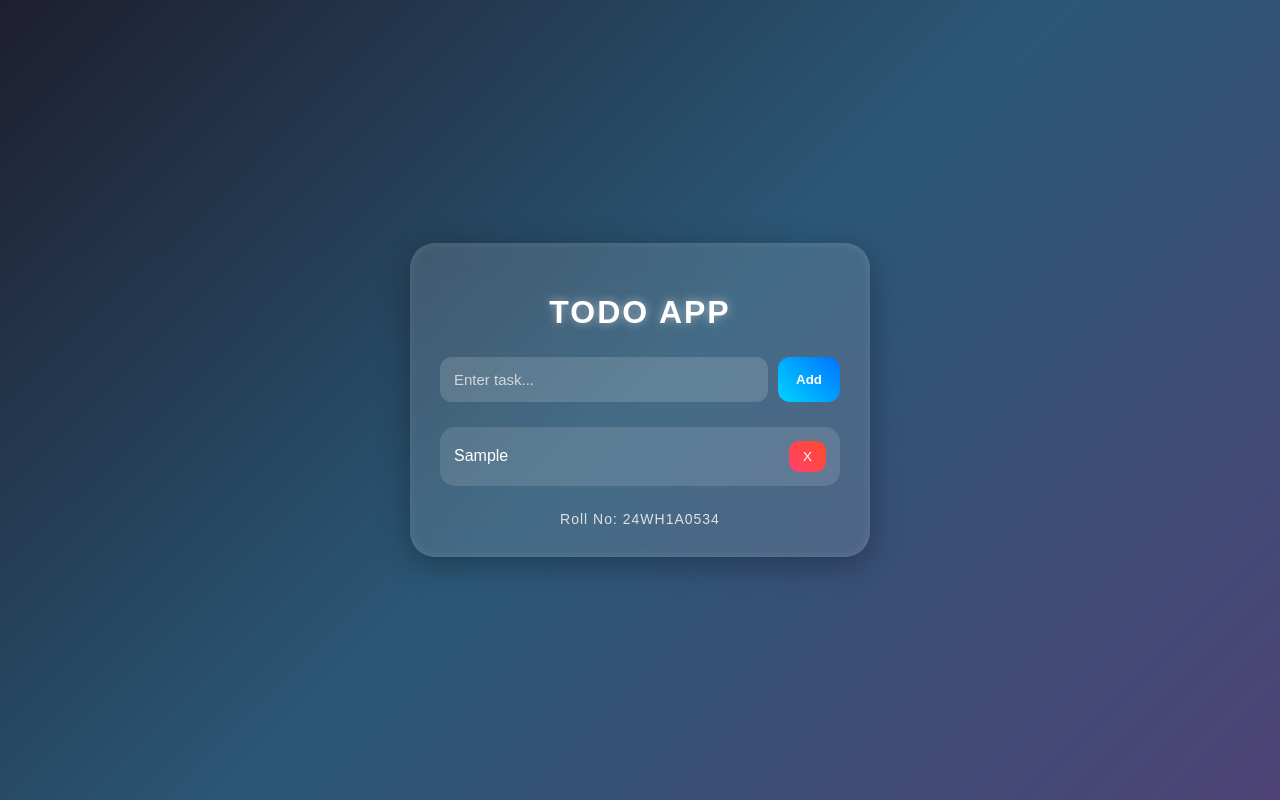
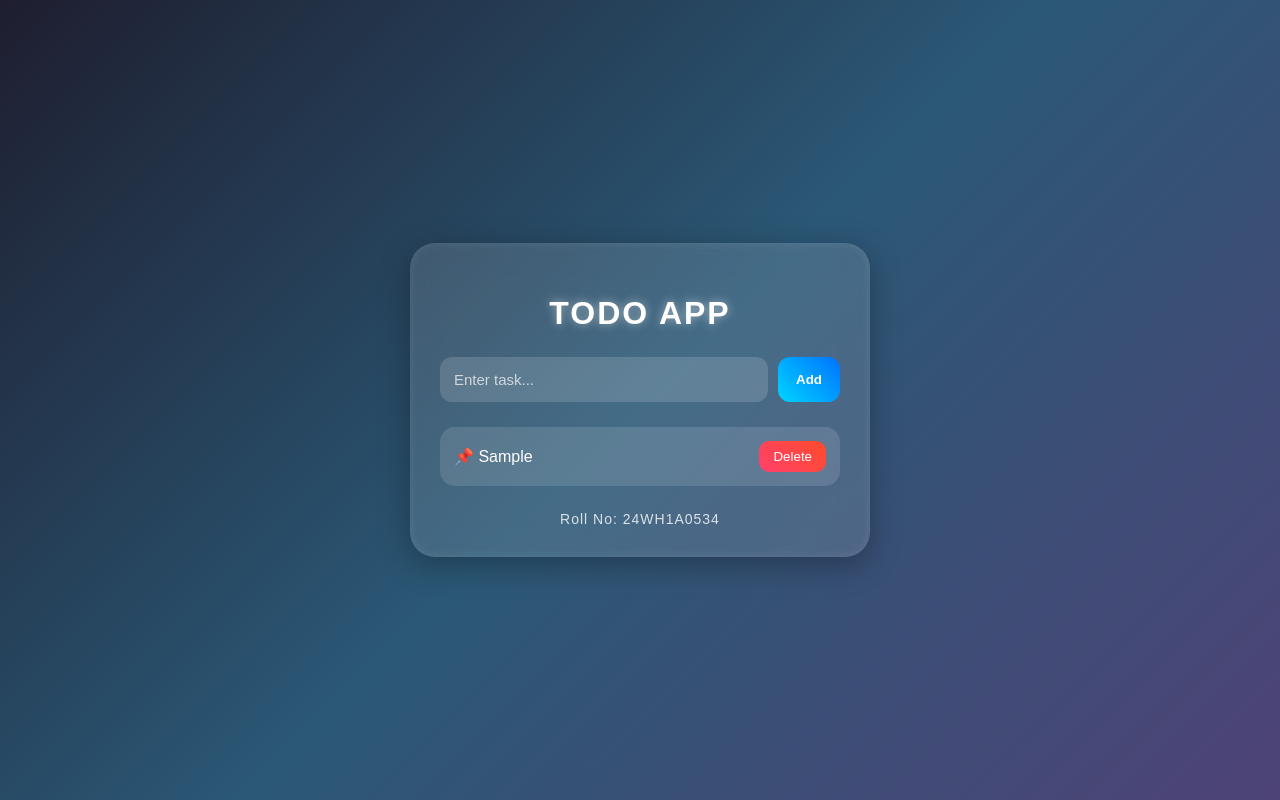
Before and after one commit to panvithachowdary/todo-app, a React (Vite) app: page / in a window 1280 px wide. Both pictures are taken after typing "Sample" into the empty fields and a click on the button "Add". Built offline with nearby package versions, Linux system fonts and the light colour scheme.

Commit message:
Update TodoItem.jsx

```diff
--- a/src/components/TodoItem.jsx
+++ b/src/components/TodoItem.jsx
@@ -2,12 +2,16 @@ function TodoItem({ todo, toggleTodo, deleteTodo }) {
   return (
     <div className="item">
       <span
+        className={todo.completed ? "done" : ""}
         onClick={() => toggleTodo(todo.id)}
-          className={todo.completed ? "done" : ""}
       >
+        {todo.completed ? "✅ " : "📌 "}
         {todo.text}
       </span>
-        <button onClick={() => deleteTodo(todo.id)}>X</button>
+
+      <button onClick={() => deleteTodo(todo.id)}>
+        Delete
+      </button>
     </div>
   );
 }
```
Lines whose indentation alone changed are shown as unchanged.
